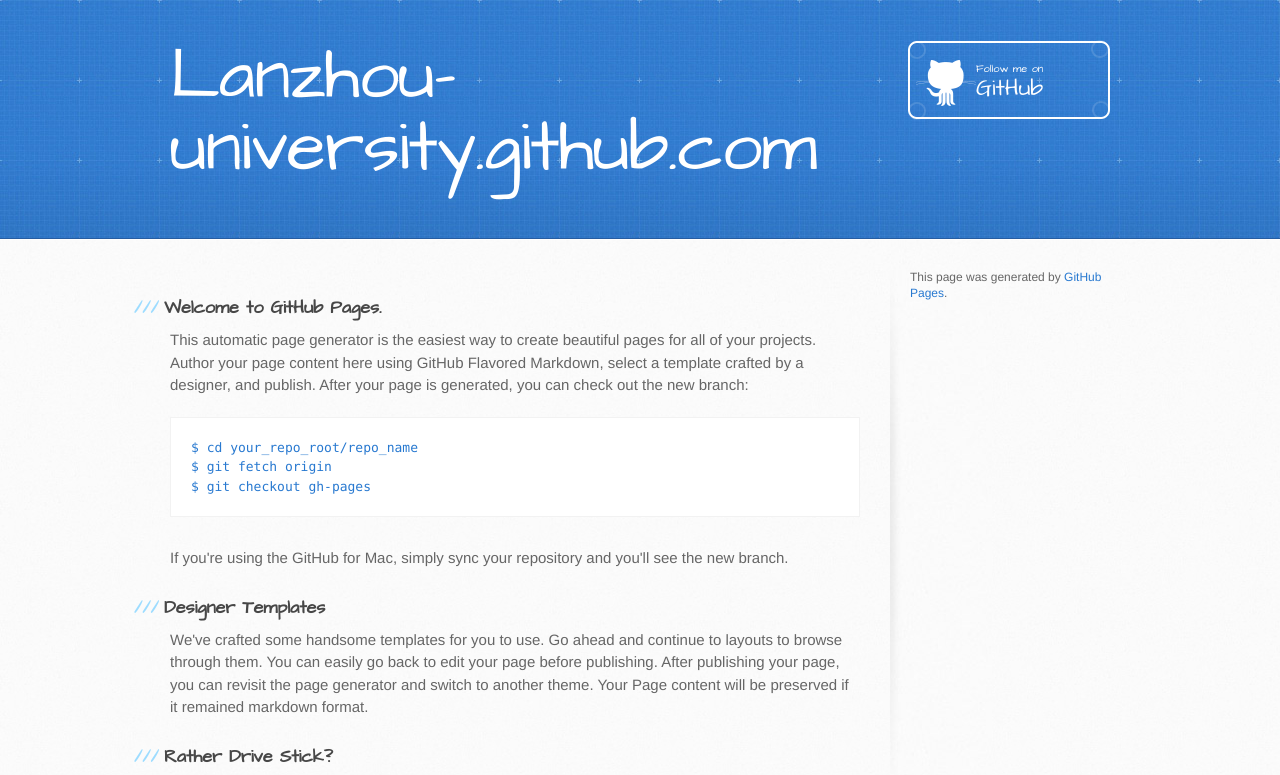
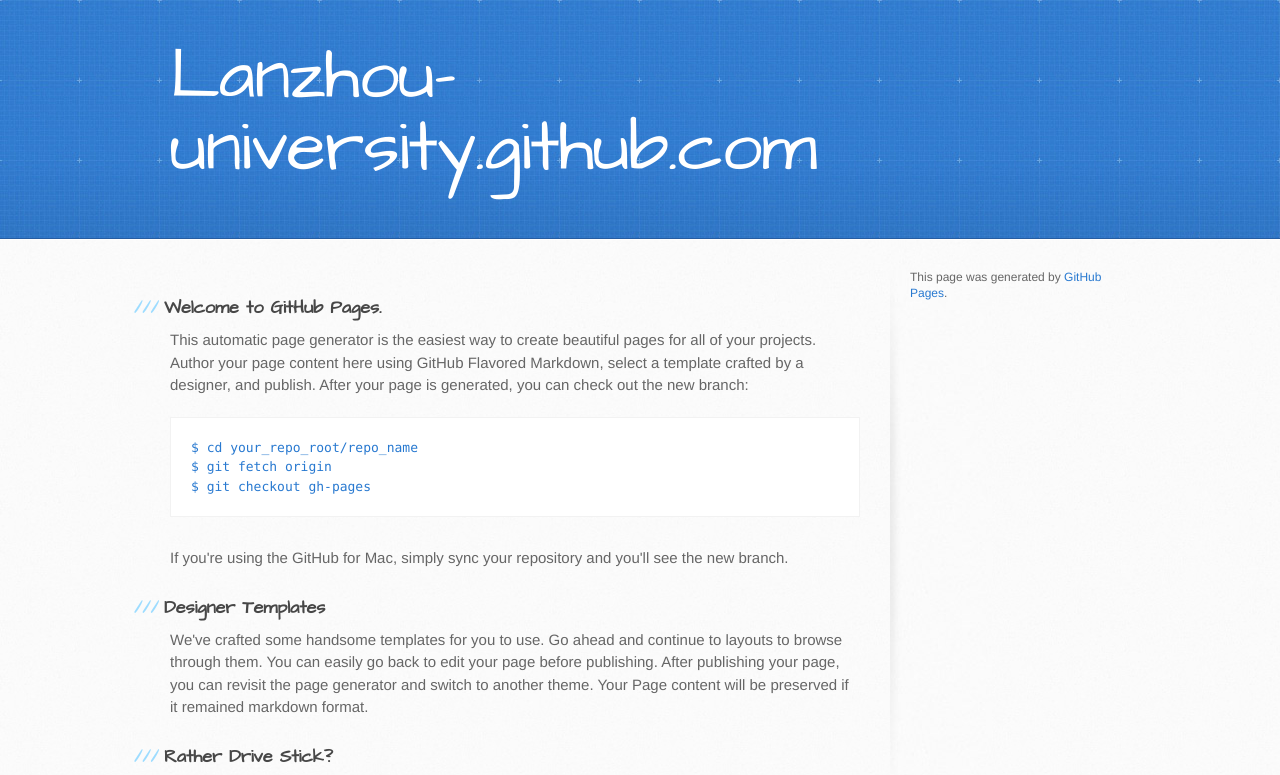
Before and after one commit to lanzhou-university/lanzhou-university.github.com, a plain HTML site: page index.html in a window 1280 px wide. Shown: the top 775 px of the page. Drawn offline with Linux system fonts and the light colour scheme.

Commit message:
Update index.html

```diff
--- a/index.html
+++ b/index.html
@@ -21,7 +21,6 @@
       <div class="inner">
         <h1>Lanzhou-university.github.com</h1>
         <h2></h2>
-        <a href="https://github.com/lanzhou-university" class="button"><small>Follow me on</small>GitHub</a>
       </div>
     </header>
 
```
